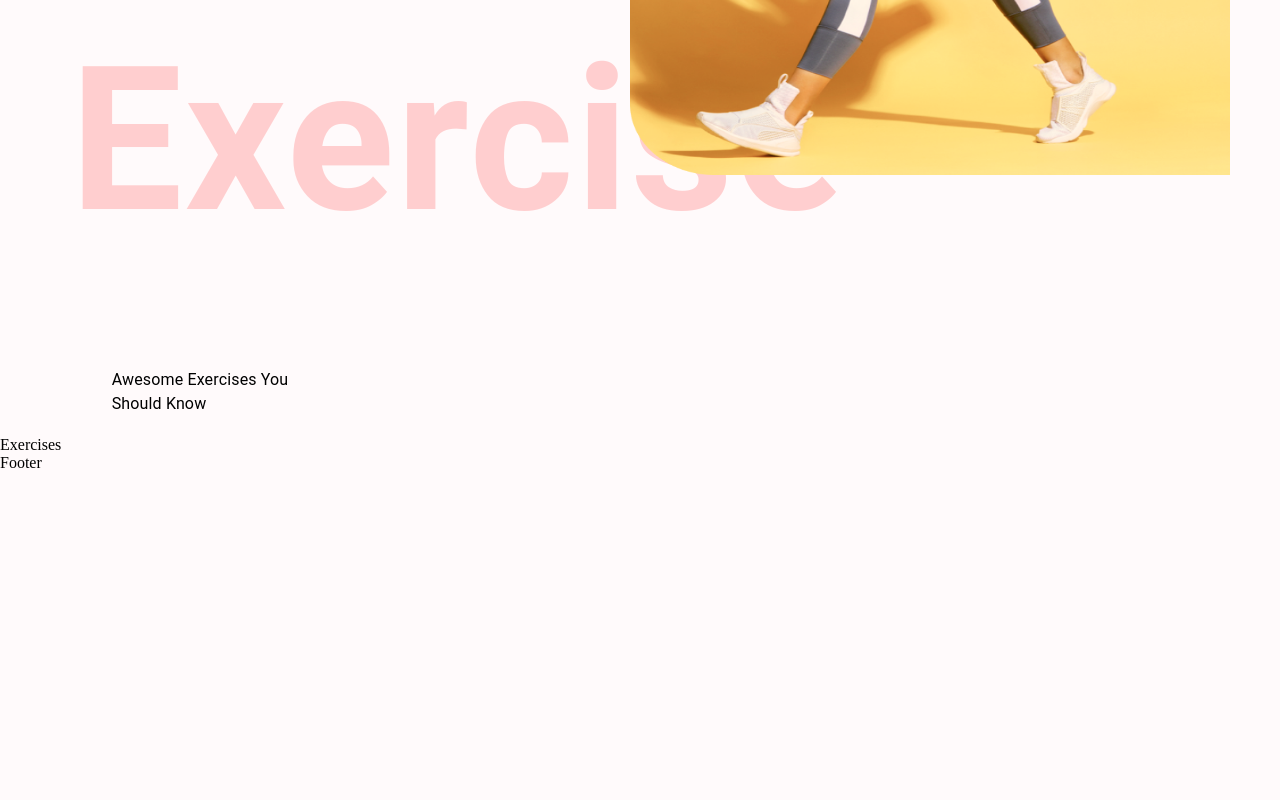
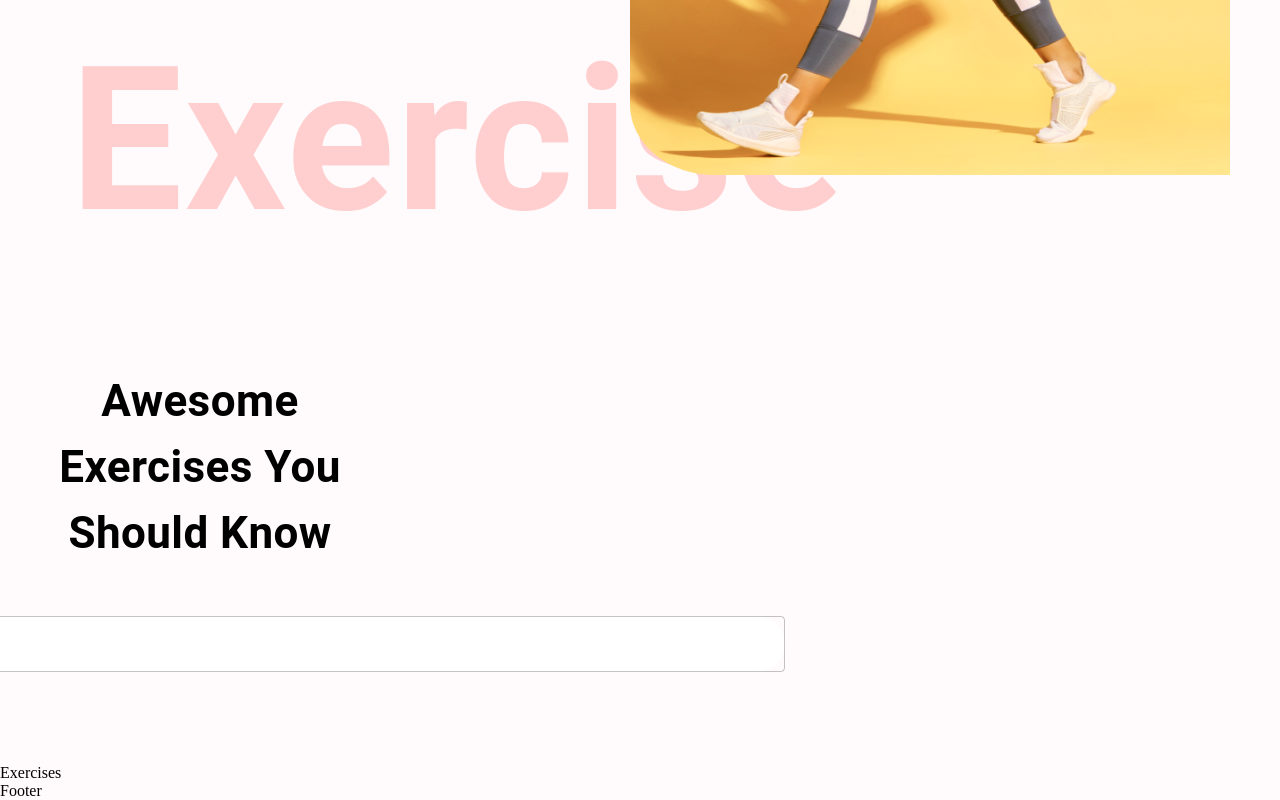
Before and after one commit to anmolbiranwar/Fitness_Exercise_App_with_APIs, a React (Create React App) app: page / in a window 1280 px wide. Shown: the part 474-1274 px from the top of the page. Before the commit the page ends 946 px from the top, so only its background shows below. Built offline with nearby package versions, Linux system fonts and the light colour scheme.

Commit message:
Update SearchExercises.js

```diff
--- a/src/components/SearchExercises.js
+++ b/src/components/SearchExercises.js
@@ -4,10 +4,29 @@ import {Box, Button, Stack, TextField, Typography} from '@mui/material'
 const SearchExercises = () => {
   return (
     <Stack alignItems="center" mt="37px"  justifyContent="center" p="20px">
-      <Typography>
+      <Typography fontWeight={700} sx={{fontSize:{lg:"44px", xs:"30px"}}} mb="50px" textAlign="center">
         Awesome Exercises You <br/>
         Should Know
       </Typography>
+      <Box position="relative" mb="72px">
+        <TextField
+        sx={{
+          input:{
+            fontWeight:"700px",
+            border:"none",
+            borderRadius:"4px"
+          },
+          width:{lg:"1170px",xs:"350px"},
+          backgroundColor:"#fff",
+          borderRadius:"40px"
+        }}
+        height="760"
+        value=""
+        onChange={(e)=>{}}
+        placeholder='Search Exercises'
+        type="text"
+         />
+      </Box>
     </Stack>
   )
 }
```
